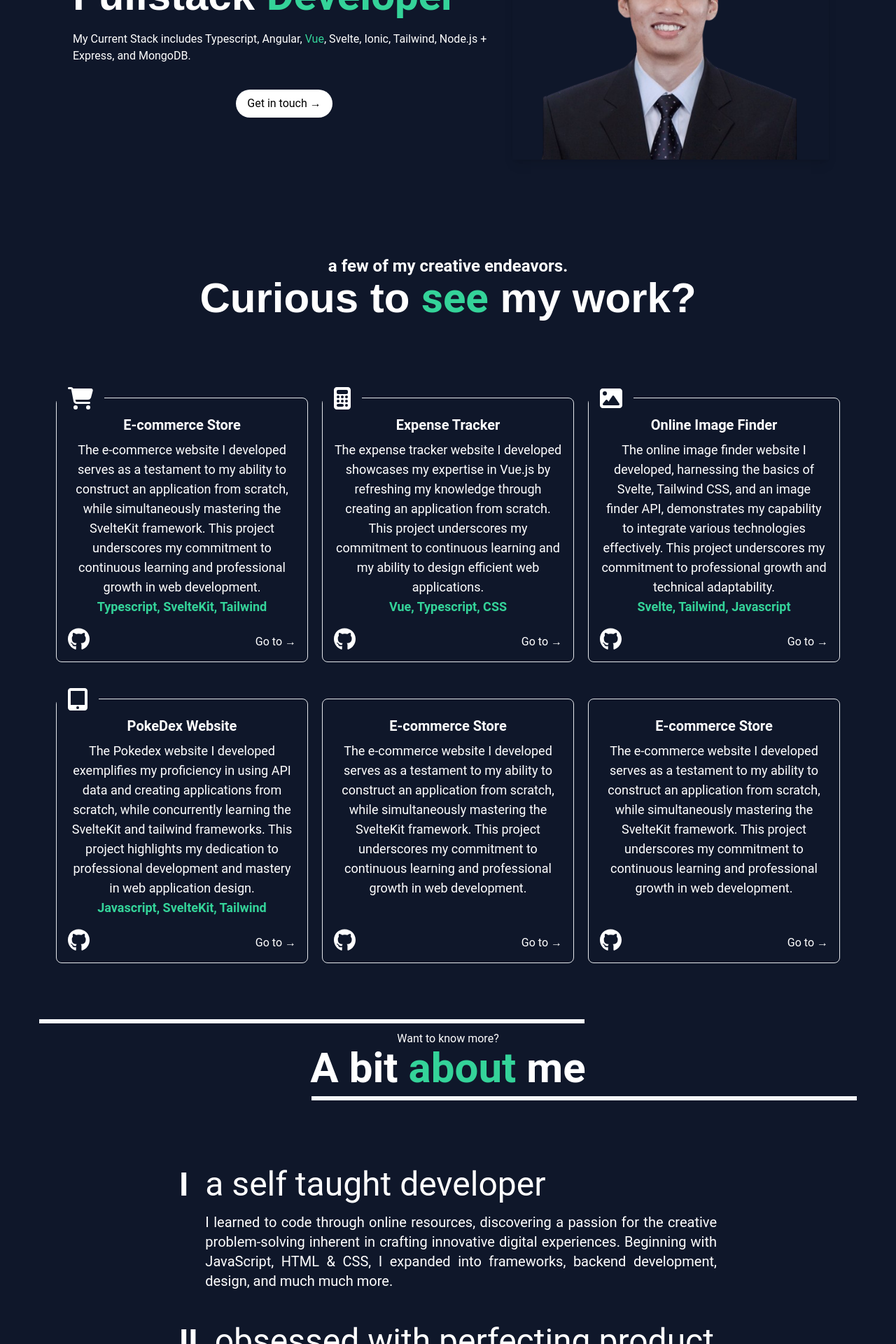
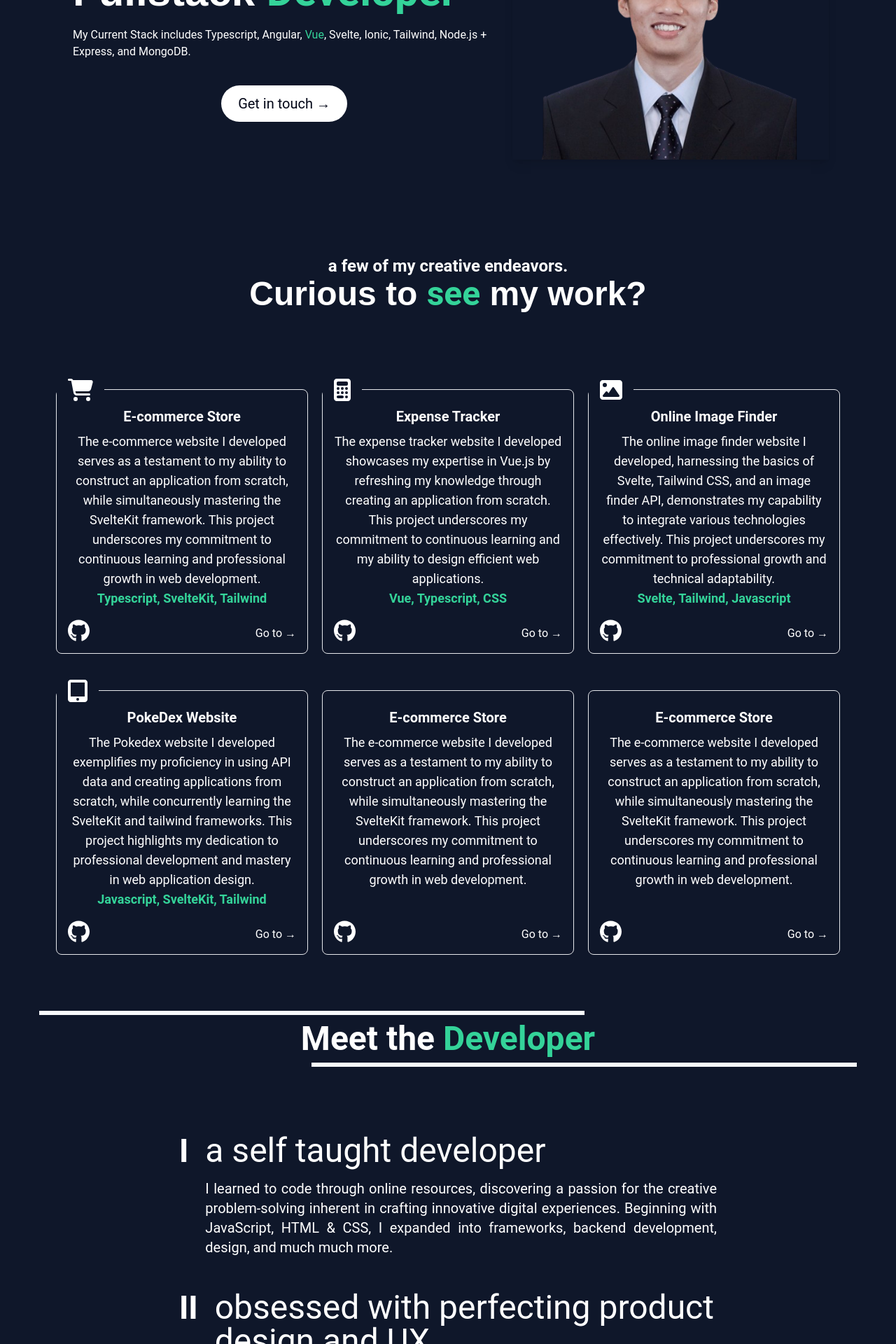
Before and after one commit to vargasjuanibarra/web-portfolio-v2, a Vue app: page / in a window 1280 px wide. Shown: the part 560-2480 px from the top of the page at 70% size. Built offline with nearby package versions, Linux system fonts and the light colour scheme.

Commit message:
fix user interface

```diff
--- a/src/components/About.component.vue
+++ b/src/components/About.component.vue
@@ -1,10 +1,7 @@
 <template>
-    <div class="pb-12" >
-        <div class="mb-8 flex flex-col gap-2 text-center relative before:absolute before:top-0 before:left-0 before:w-2/3 before:h-1.5 before:bg-slate-50 after:absolute after:bottom-0 after:right-0 after:w-2/3 after:h-1.5 after:bg-slate-50 py-4">
-            <div class="text-white">
-                <p>Want to know more?</p>
-                <p class="text-4xl font-semibold md:text-5xl lg:text-6xl">A bit <span class="text-emerald-400">about</span> me</p>
-            </div>
+    <div class="pb-12" id="highlight">
+        <div class="mb-8 flex flex-col gap-2 text-center text-white relative before:absolute before:top-0 before:left-0 before:w-2/3 before:h-1.5 before:bg-slate-50 after:absolute after:bottom-0 after:right-0 after:w-2/3 after:h-1.5 after:bg-slate-50 py-4">
+            <p class="text-2xl font-semibold md:text-4xl lg:text-5xl">Meet the <span class="text-emerald-400">Developer</span></p>
         </div>
     </div>
         <div v-for="item, index in aboutSection" :key="index" class="max-w-[500px] py-4 flex p-4 gap-6 mx-auto sm:max-w-[600px] lg:max-w-[800px] text-white">
--- a/src/components/Experience.component.vue
+++ b/src/components/Experience.component.vue
@@ -1,6 +1,6 @@
 <template>
   <div class="flex flex-col items-center md:py-12 lg:py-24 w-full">
-    <h3 class="text-3xl font-semibold md:text-5xl lg:text-6xl text-white pb-12">Professional <span class="text-emerald-400">experiences</span></h3>
+    <h3 class="text-2xl font-semibold md:text-4xl lg:text-5xl text-white pb-12">Professional <span class="text-emerald-400">experiences</span></h3>
     <div class="relative flex flex-col">
       <div
         v-for="(event, index) in events"
--- a/src/components/Header.component.vue
+++ b/src/components/Header.component.vue
@@ -2,28 +2,27 @@
   <div class="bg-slate-900 shadow-xl sticky top-0 z-[500]">
     <header class="p-4">
       <div class="flex justify-between items-center">
-                <div class="">
+        <div>
           <img src="../assets/juan-logo.ico" alt="">
         </div>
         <div class="hidden sm:flex justify-end text-white">
           <ul class="flex">
-                        <a href="#projects">
-                            <li class="px-4 py-2">Projects</li>
-                        </a>
-                        <a href="#aboutme">
-                            <li class="px-4 py-2">About me</li>
-                        </a>
-                        <a href="#experience">
-                            <li class="px-4 py-2">Work Experience</li>
-                        </a>
-                        <a href="#contact">
-                            <li class="px-4 py-2 bg-emerald-400 rounded-full">Get in touch</li>
-                        </a>
+            <li class="px-4 py-2">
+              <a href="#projects">Projects</a>
+            </li>
+            <li class="px-4 py-2">
+              <a href="#highlight">About me</a>
+            </li>
+            <li class="px-4 py-2">
+              <a href="#experience">Work Experience</a>
+            </li>
+            <li class="px-4 py-2 bg-emerald-400 rounded-full">
+              <a href="#contact">Get in touch</a>
+            </li>
           </ul>
         </div>
       </div>
     </header>
-
   </div>
 </template>
 
--- a/src/components/Main.component.vue
+++ b/src/components/Main.component.vue
@@ -6,7 +6,12 @@
                 </h1>
                 <p>My Current Stack includes Typescript, Angular, <span class="text-emerald-400">Vue</span>, Svelte, Ionic, Tailwind, Node.js + Express, and MongoDB.</p>
             <div class="flex flex-col items-center pt-4">
-                <a class="py-2 px-4 bg-white rounded-full cursor-pointer hover:bg-emerald-400 duration-200 text-black"> Get in touch →</a>
+                <a href="#contact" class="blueShadow mx-auto lg:mr-auto text-base sm:text-lg md:text-xl poppins relative overflow-hidden px-6 py-3 group rounded-full bg-white text-slate-950 cursor-pointer">
+                    <div
+                    class="absolute top-0 right-full w-full h-full bg-emerald-400 opacity-20 group-hover:translate-x-full z-0 duration-200"
+                    />
+                    <h4 class="relative z-9">Get in touch &rarr;</h4>
+                </a>
             </div>
         </div>
         <div class=" p-2 mx-auto">
--- a/src/components/Projects.component.vue
+++ b/src/components/Projects.component.vue
@@ -2,7 +2,7 @@
     <div class="grid py-8 md:px-2 md:py-12 text-white">
         <div class="text-white text-center mb-8 md:pb-12">
             <p class="text-2xl font-semibold">a few of my creative endeavors.</p>
-            <h2 class="text-4xl font-semibold text-wrap md:text-5xl lg:text-6xl">Curious to <span class="text-emerald-400">see</span> my work?</h2>
+            <h2 class="text-2xl font-semibold text-wrap md:text-4xl lg:text-5xl">Curious to <span class="text-emerald-400">see</span> my work?</h2>
         </div>
         <div class="grid gap-5  p-4 sm:grid-cols-2 lg:grid-cols-3">
             <div class="relative border rounded-lg my-4 hover:border-gray-600 duration-200 items-center" v-for="project, index in projects" :key="index">
@@ -16,9 +16,9 @@
                     <a :href="project.repo" class="absolute bottom-0 left-0 right-2 p-4 rounded-lg" >
                         <font-awesome-icon :icon="['fab', 'github']" size="2xl" class="hover:scale-110 transform-transition duration-200 easi-in-out"/>
                     </a>
-                    <a :href="project.link" class="absolute bottom-0 right-0 rounded-lg">
-                        <div class="relative cursor-pointer rounded-lg p-2 hover:text-slate-950 duration-200 after:absolute after:top-0 after:h-0 after:right-full after:w-full after:h-full after:bg-white after:duration-200 hover:after:translate-x-full after:z-[10] overflow-hidden ">
-                            <p class="p-2 z-4 ">Go to →</p>
+                    <a :href="project.link" class="absolute bottom-0 right-0 rounded-lg" >
+                        <div class="ml-auto cursor-pointer rounded-md p-2 hover:text-slate-950 duration-200 hover:bg-emerald-400  relative after:absolute after:top-0 after:h-0 after:right-full after:w-full after:h-full after:bg-white after:duration-200 hover:after:translate-x-full after:z-[-1] overflow-hidden">
+                            <p class="relative p-2 z-4">Go to &rarr;</p>
                         </div>
                     </a>
                 </div>
```
Lines whose indentation alone changed are shown as unchanged.
